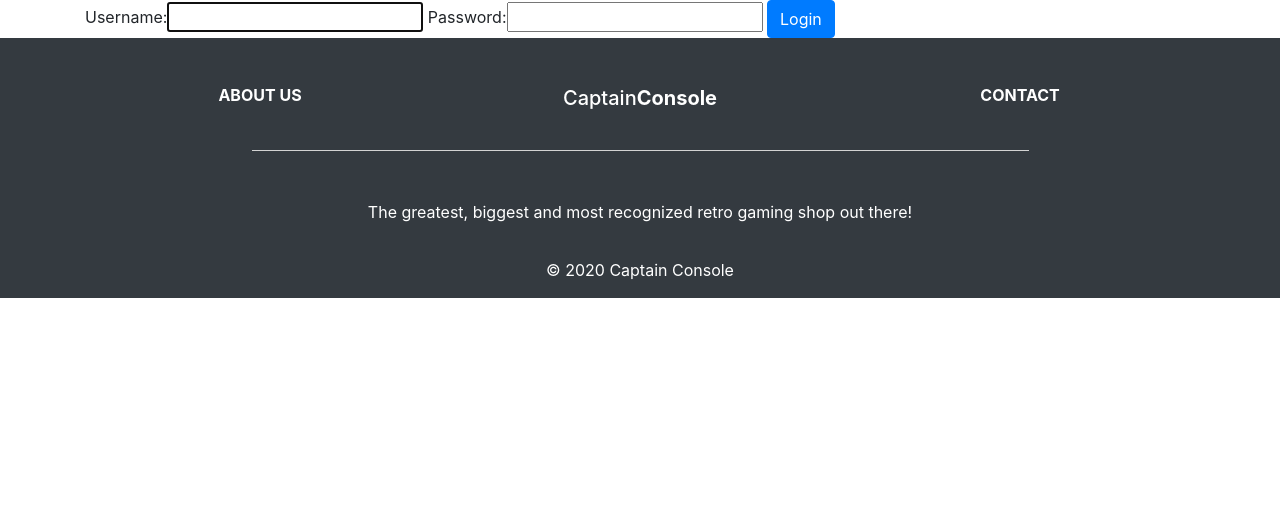
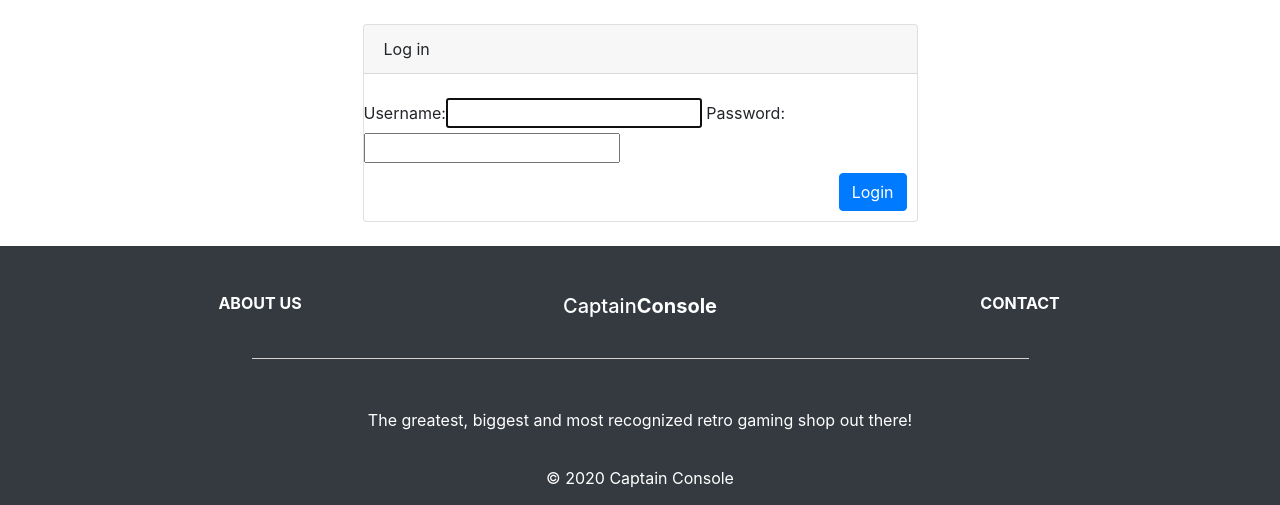
Before and after one commit to maggi911/captain_console, a Django app: page /user/login in a window 1280 px wide. Shown: the part 56-561 px from the top of the page. Run offline with Django 3.2, Linux system fonts and the light colour scheme; some libraries are stand-ins or nearby versions.

Commit message:
user login site

```diff
--- a/templates/user/login.html
+++ b/templates/user/login.html
@@ -1,8 +1,20 @@
 {% extends "base.html" %}
 {% block content %}
-    <form method="post" class="form form-horizontal">
-        {% csrf_token %}
-        {{ form }}
-        <input type="submit" class="btn btn-primary" value="Login" />
+        <br>
+        <div class="w-50 mx-auto">
+            <div class="card">
+                <div class="card-header">
+                    Log in
+                </div>
+                <br>
+                <div class="col-sm-20">
+                    {% csrf_token %}
+                    {{ form }}
+                    <form method="post" class="form-group">
+                    <input type="submit" class="btn btn-primary margin-10 float-right" value="Login" />
+                </div>
+            </div>
+        </div>
+        <br>
     </form>
 {% endblock %}
```
